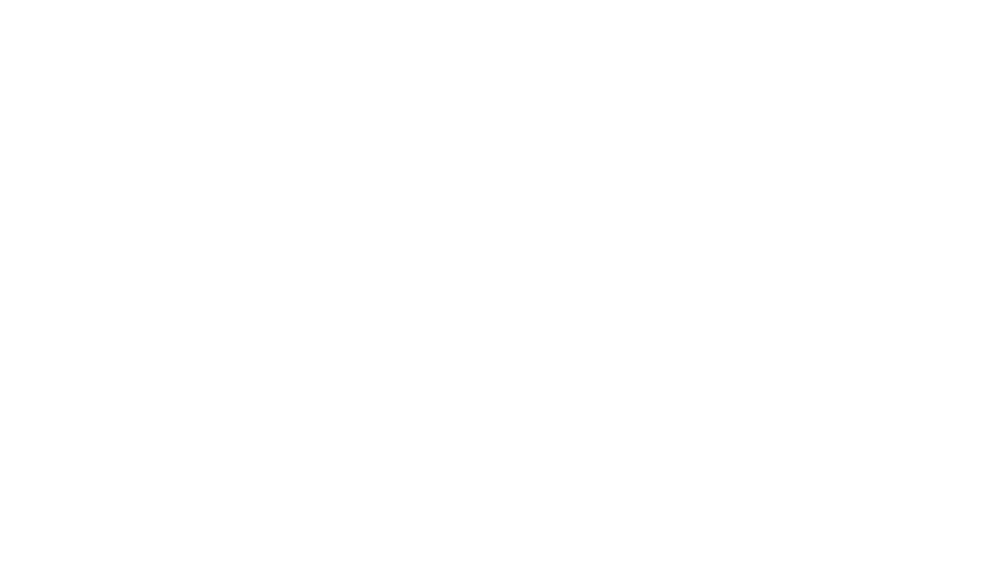
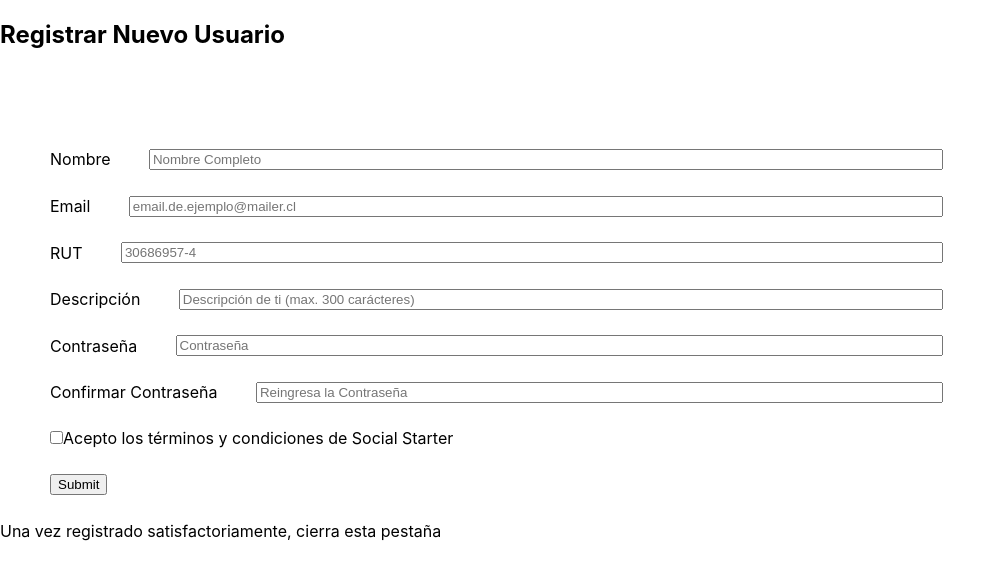
Before and after one commit to Omicron-IIC3143/frontend, a React (Create React App) app: page /register in a window 1280 px wide. Before the commit this address had no page. Shown: the top 580 px of the page, without its empty margins (0-1005 px from the left). Built offline with nearby package versions, Linux system fonts and the light colour scheme.

Commit message:
Feat/create user (#14) (Registro)
* feat(general): Added yup a formik packages

* feat(views&components): Created RegisterUserPage and its form (not very styled)

```diff
--- a/src/AppRoutes.jsx
+++ b/src/AppRoutes.jsx
@@ -1,5 +1,7 @@
 import React from 'react';
 import { Routes, Route } from 'react-router-dom';
+
+import RegisterUserPage from './views/RegisterUserPage';
 import LandingPage from './views/landingPage/LandingPage';
 import ProjectShow from './views/project/projectShow/ProjectShow';
 import RegisterProject from './views/project/registerProject/RegisterProject';
@@ -10,6 +12,7 @@ const AppRouter = function AppRouter() {
         <>
         <Routes>
             <Route path="/" element={<LandingPage />} />
+            <Route path="/register" element={<RegisterUserPage />} />
             <Route path="/projects/:id" element={<ProjectShow />} />
             <Route path="projectregister" element={<RegisterProject />} />
         </Routes>
--- a/src/components/navbar/Navbar.jsx
+++ b/src/components/navbar/Navbar.jsx
@@ -52,6 +52,9 @@ const Navbar = () => {
                 <NavLink exact to="/hero404" target="_blank" activeClassName="activeClicked">
                 <CDBSidebarMenuItem>Cerrar sesión</CDBSidebarMenuItem>
                 </NavLink>
+                <NavLink exact to="/register" target="_blank" activeClassName="activeClicked">
+                <CDBSidebarMenuItem>Sign Up</CDBSidebarMenuItem>
+                </NavLink>
             </div>
           </CDBSidebarFooter>
         </CDBSidebar>
--- /dev/null
+++ b/src/components/registerUserForm/RegisterUserForm.jsx
@@ -0,0 +1,183 @@
+import React, { useState } from 'react';
+import { Formik, Form, Field } from 'formik';
+import * as Yup from 'yup';
+
+const RegisterUserForm = function () {
+  const [loading, setLoading] = useState(false);
+  const [message, setMessage] = useState('');
+
+
+  // https://cesarg.cl/validador-de-rut-chileno-con-javascript/
+  let rutValidator = {
+	// Valida el rut con su cadena completa "XXXXXXXX-X"
+	validaRut : function (rutCompleto) {
+        if (!rutCompleto) { return false };
+
+        rutCompleto = rutCompleto.replace(/\./g,'');
+		if (!/^[0-9]+[-|‐]{1}[0-9kK]{1}$/.test( rutCompleto ))
+			return false;
+		let tmp 	= rutCompleto.split('-');
+		let digv	= tmp[1];
+		let rut 	= tmp[0];
+		if ( digv === 'K' ) digv = 'k' ;
+
+		console.log('Valido?', rutValidator.dv(rut) === digv );
+		return (rutValidator.dv(rut) == digv );
+	},
+	dv : function(T){
+		let M=0,S=1;
+		for(;T;T=Math.floor(T/10))
+			S=(S+T%10*(9-M++%6))%11;
+		return S?S-1:'k';
+	}
+  }
+
+
+  Yup.addMethod(Yup.string, 'validateRUT', function (errorMessage){
+      return this.test('test-valid-RUT', errorMessage, function (value) {
+          const { path, createError } = this;
+          console.log(value, rutValidator.validaRut(value))
+          return ( rutValidator.validaRut(value) ||
+                 createError({path, message: errorMessage})
+                 );
+      });
+  });
+
+  const validationSchema = Yup.object({
+    name: Yup.string()
+      .min(2, 'Tu nombre debe tener 2 o más carácteres')
+      .max(20, 'Tu nombre debe tener 20 o menos carácteres')
+      .required('Tu nombre es requerido'),
+    email: Yup.string()
+      .email('Correo electrónico inválido')
+      .required('Correo electrónico es requerido'),
+    rut: Yup.string()
+      .required('Tu RUT es requerido')
+      .validateRUT('Debes colocar tu RUT correctamente'),
+    description: Yup.string()
+      .max(300, 'Tu descripción no debe superar los 300 carácteres'),
+    password: Yup.string()
+      .min(6, 'Contraseña debe tener 6 o más carácteres')
+      .max(15, 'Contraseña debe tener 15 o menos carácteres')
+      .required('Password is required'),
+    passwordConfirm: Yup.string()
+      .oneOf([Yup.ref('password'), null], 'Contraseñas deben coincidir')
+      .required('La confirmación de contraseña es requerida'),
+    acceptTerms: Yup.boolean()
+      .oneOf([true], 'Debes aceptar los términos y condiciones')
+      .required('Debes aceptar los términos y condiciones'),
+  });
+
+  return (
+    <div className="form">
+      <Formik
+        initialValues={{
+          name: '',
+          email: '',
+          rut: '',
+          description: '',
+          password: '',
+          passwordConfirm: '',
+          acceptTerms: false,
+        }}
+        validationSchema={validationSchema}
+        onSubmit={async (values) => {
+          setLoading(true);
+          values.rut = values.rut.replace(/\./g,'');
+          const requestOptions = {
+            method: 'POST',
+            headers: { 'Content-Type': 'application/json' },
+            body: JSON.stringify(values),
+          };
+          try {
+            const response = await fetch(`${process.env.REACT_APP_API_URL}/users/register`, requestOptions);
+            if (!response.ok) {
+              const error = await response.text();
+              throw new Error(error);
+            }
+            setMessage('User created successfully');
+          } catch (error) {
+            setMessage(error.message);
+          } finally {
+            setLoading(false);
+          }
+        }}
+      >
+        {({ errors, touched }) => (
+          <Form className='flex'>
+            <div className='flex-form-fields'>
+              <label htmlFor="name">Nombre</label>
+              <Field name="name" type="text" placeholder="Nombre Completo" />
+              {errors.name && touched.name && (
+                <div className="error">{errors.name}</div>
+              )}
+            </div>
+
+            <div className='flex-form-fields'>
+              <label htmlFor="email">Email</label>
+              <Field name="email" type="email" placeholder="email.de.ejemplo@mailer.cl" />
+              {errors.email && touched.email && (
+                <div className="error">{errors.email}</div>
+              )}
+            </div>
+
+            <div className='flex-form-fields'>
+              <label htmlFor="rut">RUT</label>
+              <Field name="rut" type="text" placeholder="30686957-4" />
+              {errors.rut && touched.rut && (
+                <div className="error">{errors.rut}</div>
+              )}
+            </div>
+
+            <div className='flex-form-fields'>
+              <label htmlFor="description">Descripción</label>
+              <Field name="description" type="description" placeholder="Descripción de ti (max. 300 carácteres)" />
+              {errors.description && touched.description && (
+                <div className="error">{errors.description}</div>
+              )}
+            </div>
+
+            <div className='flex-form-fields'>
+              <label htmlFor="password">Contraseña</label>
+              <Field name="password" type="password" placeholder="Contraseña" />
+              {errors.password && touched.password && (
+                <div className="error">{errors.password}</div>
+              )}
+            </div>
+
+            <div className='flex-form-fields'>
+              <label htmlFor="passwordConfirm">Confirmar Contraseña</label>
+              <Field name="passwordConfirm" type="password" placeholder="Reingresa la Contraseña" />
+              {errors.passwordConfirm && touched.passwordConfirm && (
+                <div className="error">{errors.passwordConfirm}</div>
+              )}
+            </div>
+
+            <div className='flex-form-fields'>
+              <label htmlFor="acceptTerms">
+                <Field name="acceptTerms" type="checkbox" />
+                Acepto los términos y condiciones de Social Starter
+              </label>
+              {errors.acceptTerms && touched.acceptTerms && (
+                <div className="error">{errors.acceptTerms}</div>
+              )}
+            </div>
+
+            {!loading ? (
+              <div className='flex-form-fields'>
+                <button type="submit">Submit</button>
+              </div>
+            ) : (
+              <div className='flex-form-fields'>
+                <p>Loading...</p>
+              </div>
+            )}
+          </Form>
+        )}
+      </Formik>
+      <p>{message}</p>
+      <p>Una vez registrado satisfactoriamente, cierra esta pestaña</p>
+    </div>
+  );
+};
+export default RegisterUserForm;
--- /dev/null
+++ b/src/views/RegisterUserPage.css
@@ -0,0 +1,26 @@
+.flex {
+    flex-direction: column;
+    margin-top: 7.5vw;
+    margin-left: 10vw;
+    margin-right: 10vw;
+}
+
+.flex-form-fields {
+    margin-bottom: 2vw;
+    width: 75%;
+    display: flex;
+    justify-content: space-between;
+    gap: 3vw;
+    align-items: center
+}
+
+.error {
+    color:red;
+    margin-left: 2vw;
+    font-size: 1vw;
+}
+
+input {
+    flex-grow: 1;
+    margin: 0
+}
--- /dev/null
+++ b/src/views/RegisterUserPage.jsx
@@ -0,0 +1,14 @@
+import React from 'react';
+import RegisterUserForm from '../components/registerUserForm/RegisterUserForm';
+import './RegisterUserPage.css'
+
+function RegisterUserPage() {
+  return (
+    <div>
+      <h2>Registrar Nuevo Usuario</h2>
+      <RegisterUserForm />
+    </div>
+  );
+}
+
+export default RegisterUserPage;
```
Also changed, not shown: 2 other files (tests, documents, lock files or other folders).
